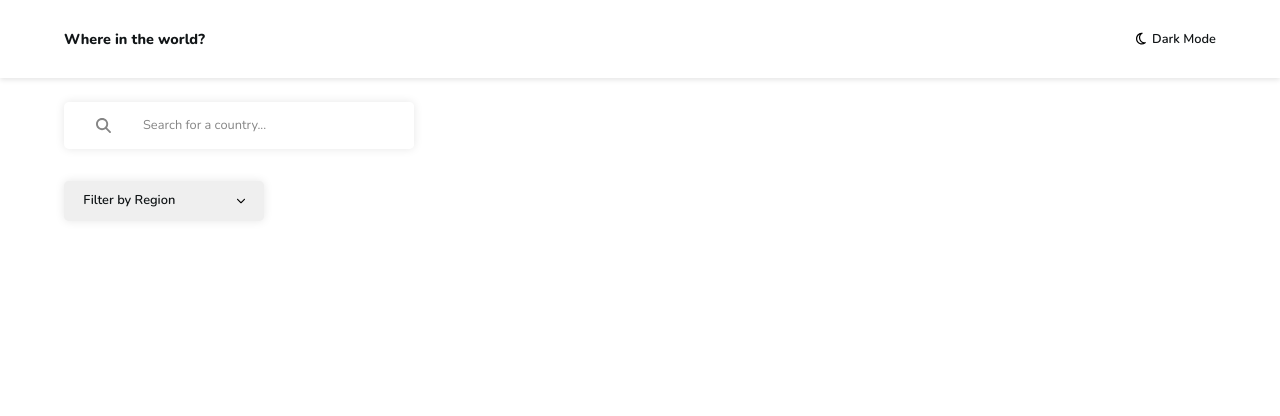
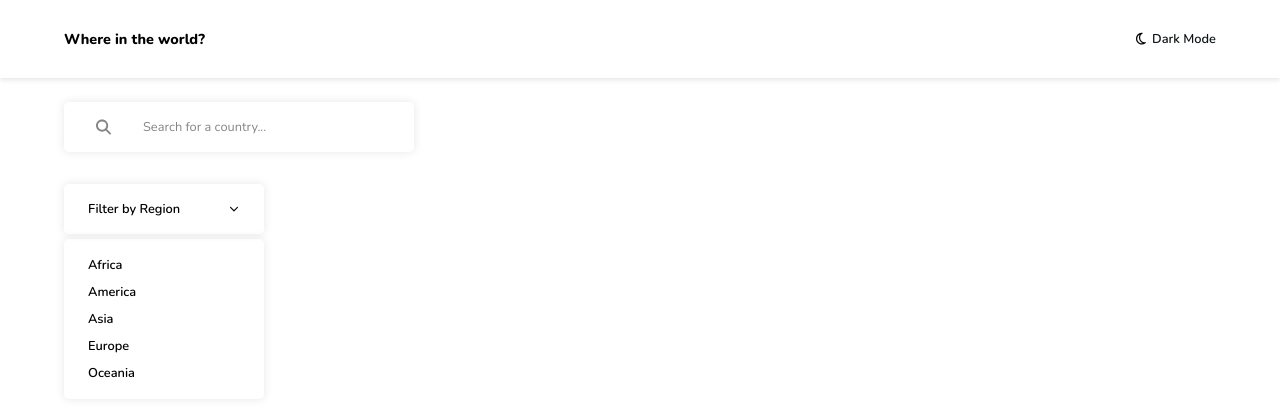
Before and after one commit to CodeyBrodey/react-project, a React (Create React App) app: page / in a window 1280 px wide. Shown: the top 416 px of the page. Built offline with nearby package versions, Linux system fonts and the light colour scheme.

Commit message:
Finish filter button

```diff
--- a/src/components/filter/filter.js
+++ b/src/components/filter/filter.js
@@ -2,14 +2,19 @@ import './style.css';
 
 function Filter() {
     return(
-        <select name='filter' className="filter" placeholder="Filter">
-            <option value='' hidden selected disabled className='filter__option'>Filter by Region</option>
-            <option value='africa' className="filter__option">Africa</option>
-            <option value='america' className="filter__option">America</option>
-            <option value='asia' className="filter__option">Asia</option>
-            <option value='europe' className="filter__option">Europe</option>
-            <option value='oceania' className="filter__option">Oceania</option>
-        </select>
+        <button className='filter '>
+            <span filter__text>Filter by Region</span>
+            <svg className='filter__icon' xmlns="http://www.w3.org/2000/svg" viewBox="0 0 448 512">
+                <path d="M201.4 406.6c12.5 12.5 32.8 12.5 45.3 0l192-192c12.5-12.5 12.5-32.8 0-45.3s-32.8-12.5-45.3 0L224 338.7 54.6 169.4c-12.5-12.5-32.8-12.5-45.3 0s-12.5 32.8 0 45.3l192 192z"/>
+            </svg>
+            <div className="filter__options filter__options--open">
+                <button className='filter__options__btns'>Africa</button>
+                <button className='filter__options__btns'>America</button>
+                <button className='filter__options__btns'>Asia</button>
+                <button className='filter__options__btns'>Europe</button>
+                <button className='filter__options__btns'>Oceania</button>
+            </div>
+        </button>
     )
 }
 
--- a/src/components/filter/style.css
+++ b/src/components/filter/style.css
@@ -2,28 +2,56 @@
 
 
 .filter{
-    font-family: var(--body-ff);
+    position: relative;
+    display: flex;
+    align-items: center;
+    justify-content: space-between;
+
+    width: 200px;
+    min-height: 50px;
+    margin: 1em 0 1em 5%;
+    padding: 0 2em 0 1.5rem;
+
+    box-shadow: var(--box-shadow);
+    background-color: transparent;
     border: none;
     border-radius: 5px;
+
+    font-family: var(--body-ff);
     font-size: 0.8rem;
     font-weight: 600;
-    color: var(--dark-blue-txt);
-    background-image: url(/src/images/chevron-down-solid.svg);
-    background-repeat: no-repeat;
-    background-size: 8px;
-    background-position: right 1.5em center;
-    appearance: none;
-    width: 200px;
-    margin: 0 5%;
-    padding: 1em 0 1em 1.5em;
-    box-shadow: 0 0 10px hsl(0, 0%, 90%);
 }
 
-.filter:focus{
-    outline: none;
+.filter__icon{
+    max-width: 8px;
 }
 
-.filter__option{
-    color: var(--dark-blue-txt);
+.filter__options{
+    position: absolute;
+    display: none;
+    flex-direction: column;
+
+    border-radius: 5px;
+    box-shadow: var(--box-shadow);
+
+    width: 200px;
+    top: 55px;
+    left: 0;
+    padding: 1em 0;
+}
+
+.filter__options__btns{
+    background-color: transparent;
+    border: none;
+
+    padding: 0.35em 0 0.35em 1.5rem;
+
+    text-align: left;
+    font-family: var(--body-ff);
     font-weight: 600;
+    font-size: 0.8rem;
 }
+
+.filter__options--open{
+    display: flex;
+}
--- a/src/components/header/style.css
+++ b/src/components/header/style.css
@@ -26,7 +26,7 @@
     font-family: var(--body-ff);
     font-weight: 600;
     font-size: 0.8rem;
-    color: var(--dark-blue-txt);
+    color: var(--dark-blue-text);
     cursor: pointer;
 }
 
--- a/src/components/search-bar/style.css
+++ b/src/components/search-bar/style.css
@@ -4,7 +4,8 @@
     display: flex;
     margin: 1.5em 5% 2em 5%;
     max-width: 350px;
-    box-shadow: 0 0 10px hsl(0, 0%, 90%);
+    min-height: 50px;
+    box-shadow: var(--box-shadow);
     border-radius: 5px;
 }
 
--- a/src/index.css
+++ b/src/index.css
@@ -7,12 +7,15 @@
   --dark-blue: hsl(207, 26%, 17%);
 
   /* light mode */
-  --dark-blue-txt: hsl(200, 15%, 8%);
+  --dark-blue-text: hsl(200, 15%, 8%);
   --gray: hsl(0, 0%, 52%);
   --light-gray: hsl(0, 0%, 98%);
 
   /* font-family */
   --body-ff: 'Nunito', sans-serif;
+
+  /* box shadow */
+  --box-shadow: 0 0 10px hsl(0, 0%, 90%);
 }
 
 
```
Also changed, not shown: src/images/chevron-down-solid.svg (deleted).
